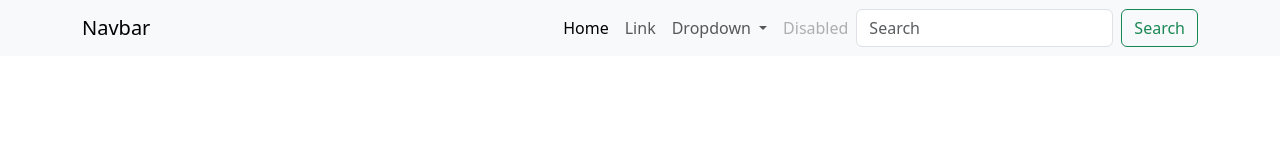
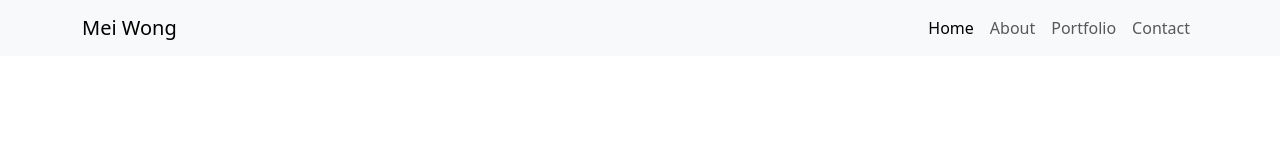
Before and after one commit to JohnL3/bootstrap-part-1, a plain HTML site: page index.html in a window 1280 px wide. Drawn offline with nearby package versions, Linux system fonts and the light colour scheme.

Commit message:
Updated nav bar

```diff
--- a/index.html
+++ b/index.html
@@ -14,7 +14,7 @@
 <body>
     <nav class="navbar navbar-expand-sm bg-body-tertiary">
         <div class="container">
-          <a class="navbar-brand" href="#">Navbar</a>
+          <a class="navbar-brand" href="index.html">Mei Wong</a>
           <button class="navbar-toggler" type="button" data-bs-toggle="collapse" data-bs-target="#navbarSupportedContent" aria-controls="navbarSupportedContent" aria-expanded="false" aria-label="Toggle navigation">
             <span class="navbar-toggler-icon"></span>
           </button>
@@ -24,27 +24,15 @@
                 <a class="nav-link active" aria-current="page" href="#">Home</a>
               </li>
               <li class="nav-item">
-                <a class="nav-link" href="#">Link</a>
-              </li>
-              <li class="nav-item dropdown">
-                <a class="nav-link dropdown-toggle" href="#" role="button" data-bs-toggle="dropdown" aria-expanded="false">
-                  Dropdown
-                </a>
-                <ul class="dropdown-menu">
-                  <li><a class="dropdown-item" href="#">Action</a></li>
-                  <li><a class="dropdown-item" href="#">Another action</a></li>
-                  <li><hr class="dropdown-divider"></li>
-                  <li><a class="dropdown-item" href="#">Something else here</a></li>
-                </ul>
+                <a class="nav-link" href="#about">About</a>
               </li>
               <li class="nav-item">
-                <a class="nav-link disabled" aria-disabled="true">Disabled</a>
+                <a class="nav-link" href="#Portfolio">Portfolio</a>
+              </li>
+              <li class="nav-item">
+                <a class="nav-link" href="#contact">Contact</a>
               </li>
             </ul>
-            <form class="d-flex" role="search">
-              <input class="form-control me-2" type="search" placeholder="Search" aria-label="Search">
-              <button class="btn btn-outline-success" type="submit">Search</button>
-            </form>
           </div>
         </div>
       </nav>
```
